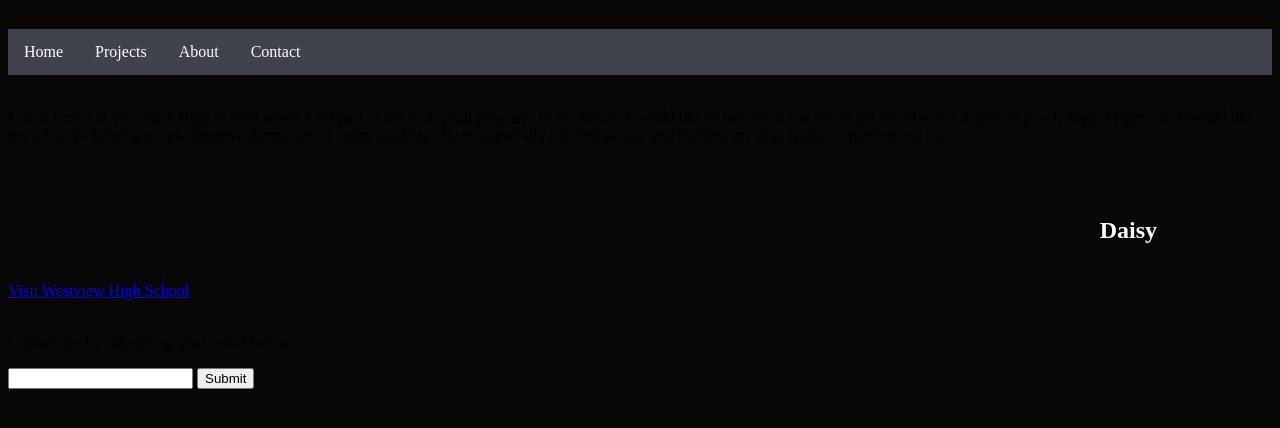
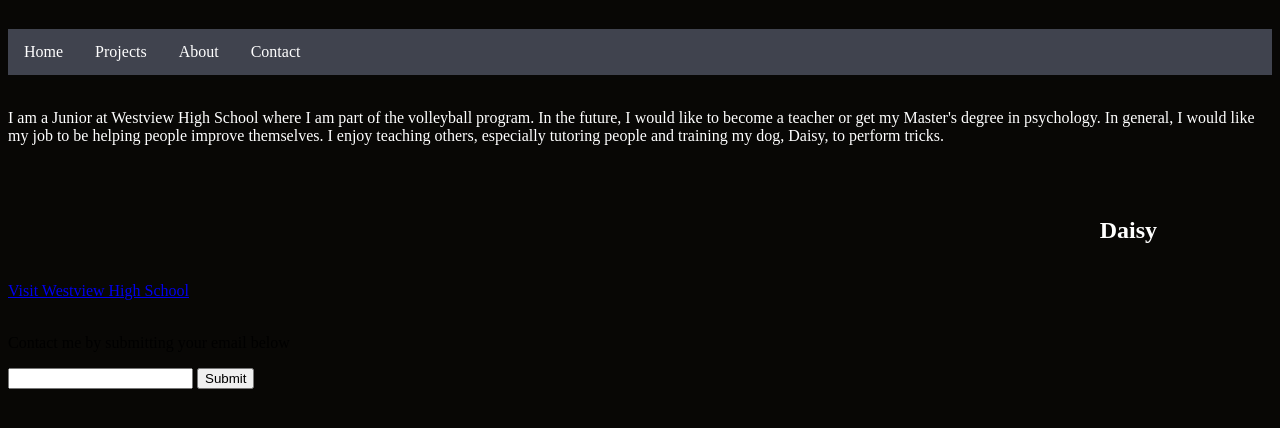
Before and after one commit to WVCS/portfolio-jessicastadelmann, a plain HTML site: page index.html in a window 1280 px wide. Shown: the part 48-476 px from the top of the page. Drawn offline with Linux system fonts and the light colour scheme.

Commit message:
Update index.html

```diff
--- a/index.html
+++ b/index.html
@@ -45,7 +45,7 @@ li a:hover {
    <body>
     <div>
 
-      <p class="info">
+      <p class="info"; style="color:white">
        I am a Junior at Westview High School where I am part of the volleyball program. In the future, I would like to become a teacher or get my Master's degree in psychology. In general, I would like my job to be helping people improve themselves. I enjoy teaching others, especially tutoring people and training my dog, Daisy, to perform tricks.
       </p>
     </div>
```
